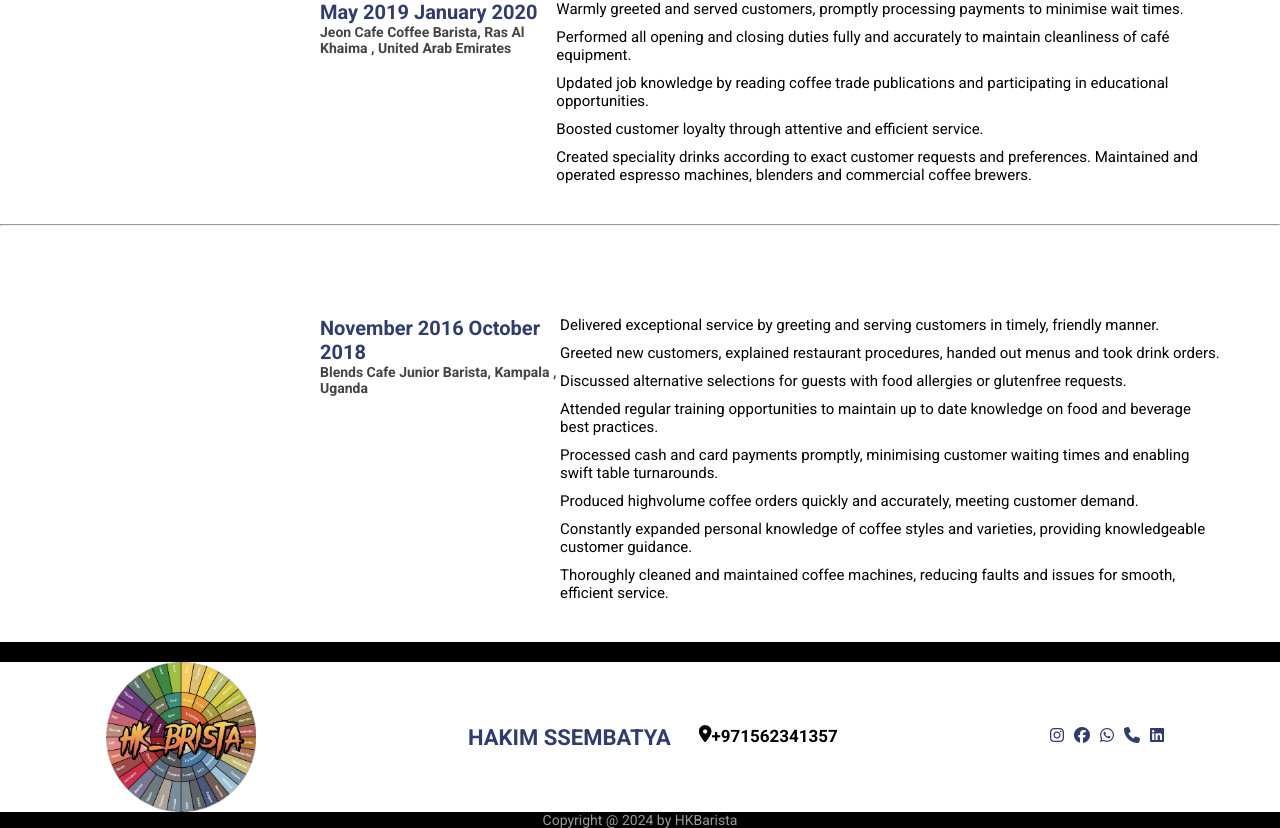
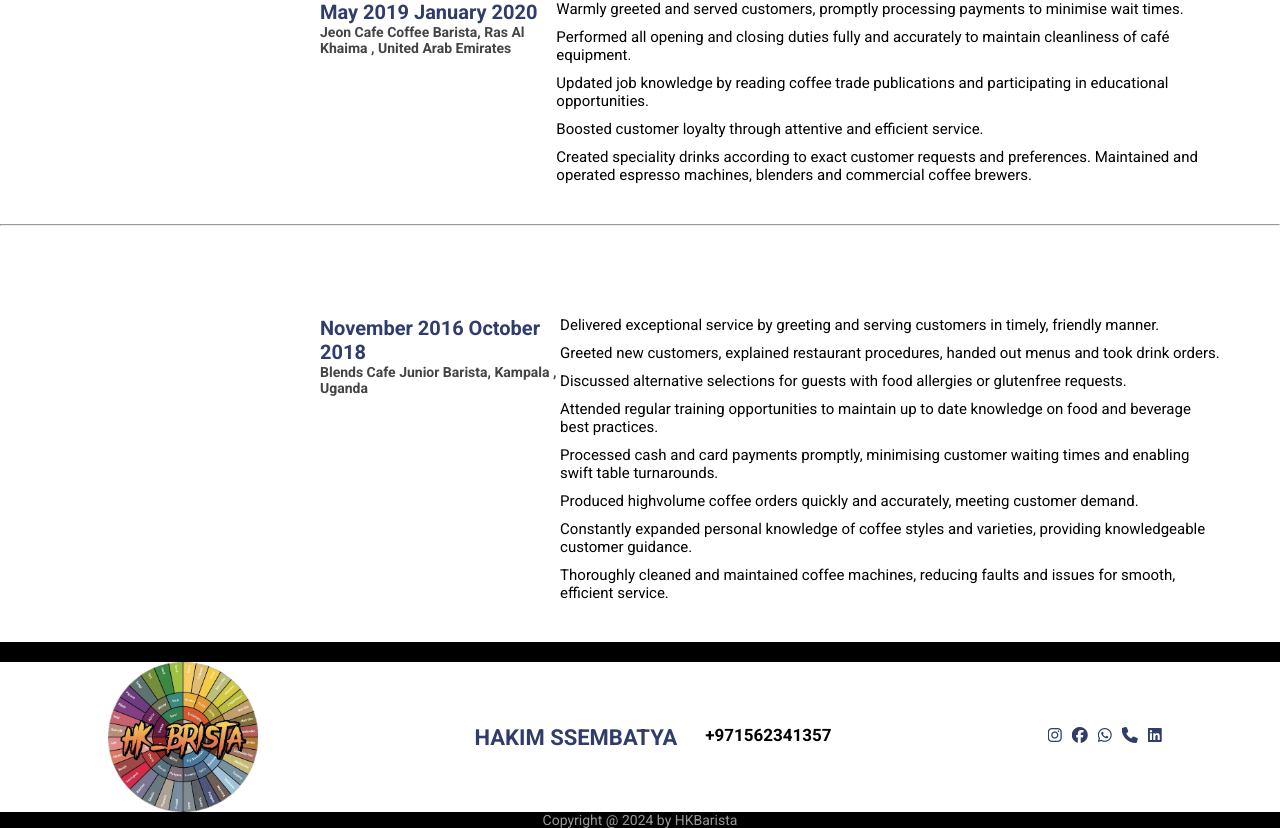
Before and after one commit to BrianKayy/hkbarista, a React (Create React App) app: page /Experience in a window 1280 px wide. Shown: the part 1252-2080 px from the top of the page. Built offline with nearby package versions, Linux system fonts and the light colour scheme.

Commit message:
headings

```diff
--- a/src/footer.js
+++ b/src/footer.js
@@ -9,7 +9,7 @@ const Footer = () => {
                 <div className="name">
                 <h3>HAKIM SSEMBATYA</h3>
                 {/* <h5><i class="fa-regular fa-envelope"></i>movicbanks18@gmail.com</h5> */}
-                <h5>  <i class="fa-solid fa-location-dot"></i>+971562341357</h5>
+                <h5> +971562341357</h5>
                 </div>
 
 
--- a/src/index.css
+++ b/src/index.css
@@ -231,8 +231,8 @@
 
 .navbar .links a{
   text-decoration: none;
-  font-size: 10px;
-  color: #000;
+  font-size: 14px;
+  color: #182347;
   font-weight: 350;
   padding-top: 5px;
   text-align: center;
```
